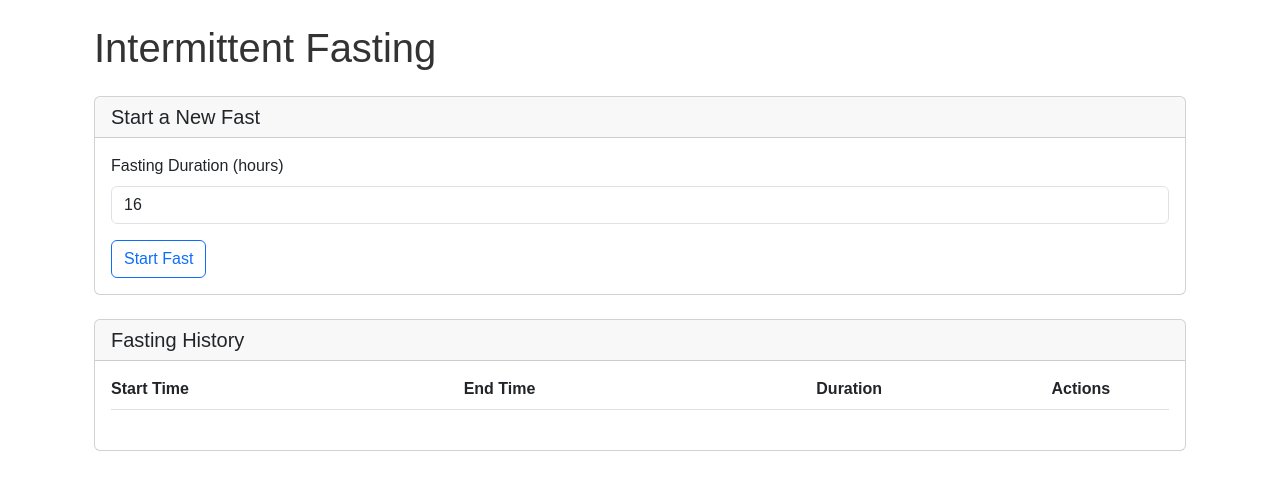
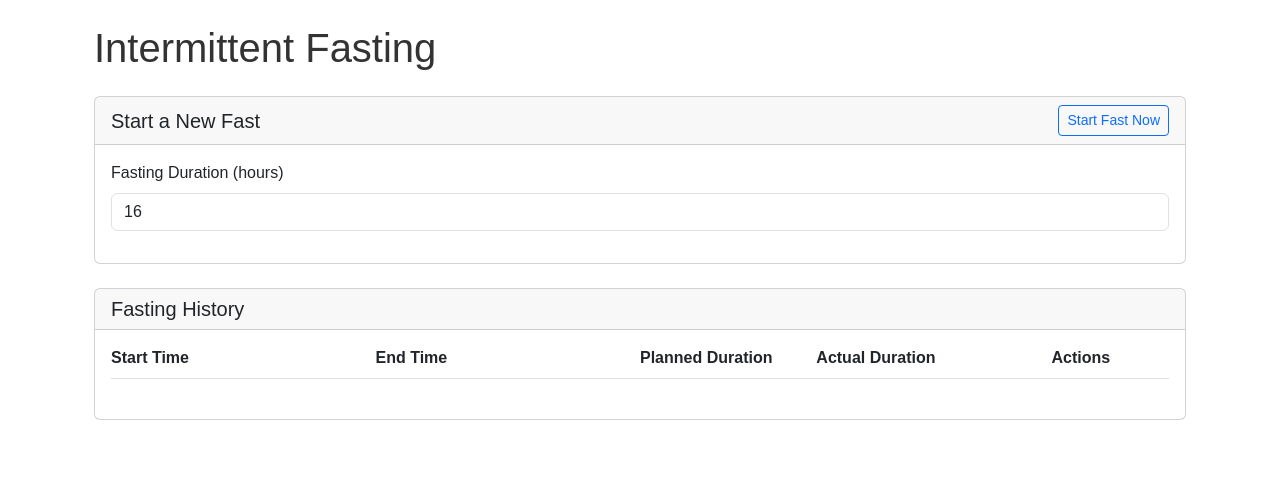
Before and after one commit to alpharesearch/OpenNourish, a Flask app: page /fasting/ in a window 1280 px wide. Shown: the part 145-635 px from the top of the page. Run offline with Flask 3, Linux system fonts and the light colour scheme; the visitor is signed in with stand-in values (Sample User, id 1); data that the repository does not hold is empty; some libraries are stand-ins or nearby versions.

Commit message:
refactoring fasting page

```diff
--- a/templates/fasting/fasting.html
+++ b/templates/fasting/fasting.html
@@ -27,11 +27,13 @@
                     {{ form.hidden_tag() }}
                     <div class="mb-3">
                         {{ form.start_time.label(class="form-label") }}
-                        {{ form.start_time(class="form-control", value=active_fast.start_time | user_time(format='%Y-%m-%dT%H:%M')) }}
+                        {{ form.start_time(class="form-control", value=active_fast.start_time |
+                        user_time(format='%Y-%m-%dT%H:%M')) }}
                     </div>
                     <div class="d-flex">
                         {{ form.submit(class="btn btn-outline-success") }}
-                        <button type="button" id="cancel-edit-btn" class="btn btn-outline-secondary ms-2">Cancel</button>
+                        <button type="button" id="cancel-edit-btn"
+                            class="btn btn-outline-secondary ms-2">Cancel</button>
                     </div>
                 </form>
             </div>
@@ -41,7 +43,9 @@
                 {% set elapsed_hours = (now - active_fast.start_time).total_seconds() / 3600 %}
                 {% set percentage = (elapsed_hours / active_fast.planned_duration_hours) * 100 %}
                 <div class="progress" style="height: 100%;">
-                    <div class="progress-bar" role="progressbar" style="width: {{ percentage }}%;" aria-valuenow="{{ elapsed_hours }}" aria-valuemin="0" aria-valuemax="{{ active_fast.planned_duration_hours }}">{{ '%.1f'|format(percentage) }}%</div>
+                    <div class="progress-bar" role="progressbar" style="width: {{ percentage }}%;"
+                        aria-valuenow="{{ elapsed_hours }}" aria-valuemin="0"
+                        aria-valuemax="{{ active_fast.planned_duration_hours }}">{{ '%.1f'|format(percentage) }}%</div>
                 </div>
                 {% for i in range(1, ((active_fast.planned_duration_hours // 24) + 1)|int) %}
                 {% set marker_percentage = (i * 24 / active_fast.planned_duration_hours) * 100 %}
@@ -51,18 +55,19 @@
             <div id="timer"></div>
         </div>
         {% else %}
-        <div class="card-header">
+        <form action="{{ url_for('fasting.start_fast') }}" method="post">
+            <div class="card-header d-flex justify-content-between align-items-center">
                 <h2 class="h5 mb-0">Start a New Fast</h2>
+                <button type="submit" class="btn btn-sm btn-outline-primary">Start Fast Now</button>
             </div>
             <div class="card-body">
-            <form action="{{ url_for('fasting.start_fast') }}" method="post">
                 <div class="mb-3">
                     <label for="duration" class="form-label">Fasting Duration (hours)</label>
-                    <input type="number" class="form-control" id="duration" name="duration" value="{{ current_user.goals.default_fasting_hours if current_user.goals else 16 }}">
+                    <input type="number" class="form-control" id="duration" name="duration"
+                        value="{{ current_user.goals.default_fasting_hours if current_user.goals else 16 }}">
                 </div>
-                <button type="submit" class="btn btn-outline-primary">Start Fast</button>
+            </div>
         </form>
-        </div>
         {% endif %}
     </div>
 
@@ -75,27 +80,35 @@
             <div class="table-responsive">
                 <!-- Header -->
                 <div class="row g-0 fw-bold border-bottom mb-2 pb-2 d-none d-lg-flex">
-                    <div class="col-lg-4">Start Time</div>
-                    <div class="col-lg-4">End Time</div>
-                    <div class="col-lg-2">Duration</div>
+                    <div class="col-lg-3">Start Time</div>
+                    <div class="col-lg-3">End Time</div>
+                    <div class="col-lg-2">Planned Duration</div>
+                    <div class="col-lg-2">Actual Duration</div>
                     <div class="col-lg-2 text-center">Actions</div>
                 </div>
                 <!-- Body -->
                 {% for fast in completed_fasts.items %}
                 <div class="row g-2 mb-3 align-items-center border-bottom pb-2">
-                    <div class="col-12 col-lg-4">
+                    <div class="col-12 col-lg-3">
                         <label class="form-label d-lg-none">Start Time</label>
-                        <form method="POST" action="{{ url_for('fasting.update_fast', fast_id=fast.id) }}" id="update-form-{{ fast.id }}">
+                        <form method="POST" action="{{ url_for('fasting.update_fast', fast_id=fast.id) }}"
+                            id="update-form-{{ fast.id }}">
                             {{ forms[fast.id].hidden_tag() }}
-                             {{ forms[fast.id].start_time(class="form-control", value=fast.start_time | user_time(format='%Y-%m-%dT%H:%M')) }}
+                            {{ forms[fast.id].start_time(class="form-control", value=fast.start_time |
+                            user_time(format='%Y-%m-%dT%H:%M')) }}
                         </form>
                     </div>
-                    <div class="col-12 col-lg-4">
+                    <div class="col-12 col-lg-3">
                         <label class="form-label d-lg-none">End Time</label>
-                        {{ forms[fast.id].end_time(class="form-control", value=(fast.end_time | user_time(format='%Y-%m-%dT%H:%M')) if fast.end_time else '', form="update-form-" ~ fast.id) }}
+                        {{ forms[fast.id].end_time(class="form-control", value=(fast.end_time |
+                        user_time(format='%Y-%m-%dT%H:%M')) if fast.end_time else '', form="update-form-" ~ fast.id) }}
                     </div>
                     <div class="col-12 col-lg-2">
-                        <label class="form-label d-lg-none">Duration</label>
+                        <label class="form-label d-lg-none">Planned Duration</label>
+                        <p class="form-control-plaintext mb-0">{{ fast.planned_duration_hours }} hours</p>
+                    </div>
+                    <div class="col-12 col-lg-2">
+                        <label class="form-label d-lg-none">Actual Duration</label>
                         <p class="form-control-plaintext mb-0">
                             {% if fast.end_time %}
                             {{ '{:.2f}'.format((fast.end_time - fast.start_time).total_seconds() / 3600) }} hours
@@ -105,8 +118,10 @@
                         </p>
                     </div>
                     <div class="col-12 col-lg-2 d-flex justify-content-center gap-2">
-                        <button type="submit" class="btn btn-sm btn-outline-success" form="update-form-{{ fast.id }}">Save</button>
-                        <form action="{{ url_for('fasting.delete_fast', fast_id=fast.id) }}" method="POST" class="d-inline">
+                        <button type="submit" class="btn btn-sm btn-outline-success"
+                            form="update-form-{{ fast.id }}">Save</button>
+                        <form action="{{ url_for('fasting.delete_fast', fast_id=fast.id) }}" method="POST"
+                            class="d-inline">
                             <button type="submit" class="btn btn-sm btn-outline-danger">Delete</button>
                         </form>
                     </div>
@@ -117,7 +132,8 @@
             <nav aria-label="Page navigation">
                 <ul class="pagination">
                     {% if completed_fasts.has_prev %}
-                    <li class="page-item"><a class="page-link" href="{{ url_for('.index', page=completed_fasts.prev_num) }}">Previous</a></li>
+                    <li class="page-item"><a class="page-link"
+                            href="{{ url_for('.index', page=completed_fasts.prev_num) }}">Previous</a></li>
                     {% endif %}
                     {% for page_num in completed_fasts.iter_pages() %}
                     {% if page_num %}
@@ -129,7 +145,8 @@
                     {% endif %}
                     {% endfor %}
                     {% if completed_fasts.has_next %}
-                    <li class="page-item"><a class="page-link" href="{{ url_for('.index', page=completed_fasts.next_num) }}">Next</a></li>
+                    <li class="page-item"><a class="page-link"
+                            href="{{ url_for('.index', page=completed_fasts.next_num) }}">Next</a></li>
                     {% endif %}
                 </ul>
             </nav>
```
Lines whose indentation alone changed are shown as unchanged.
